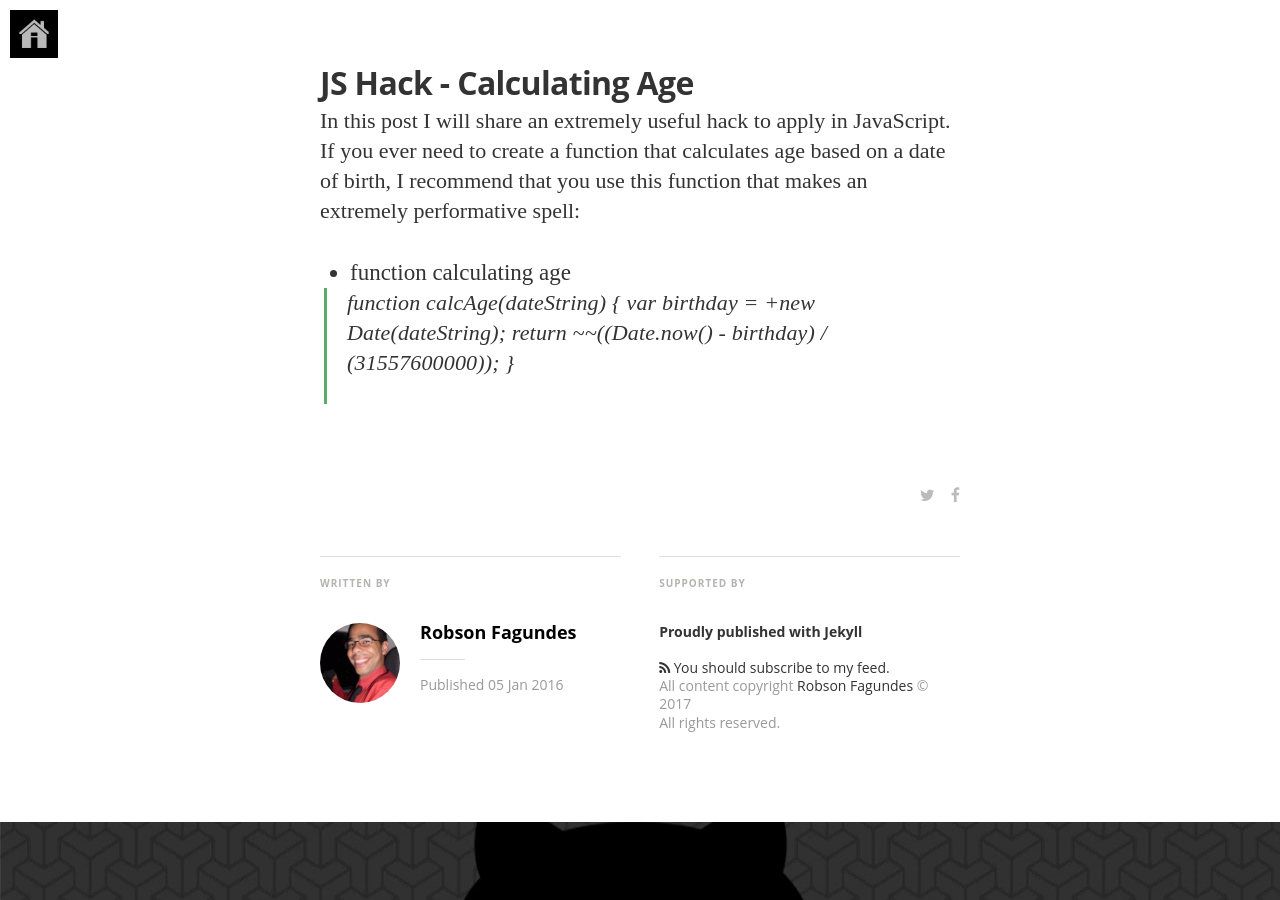
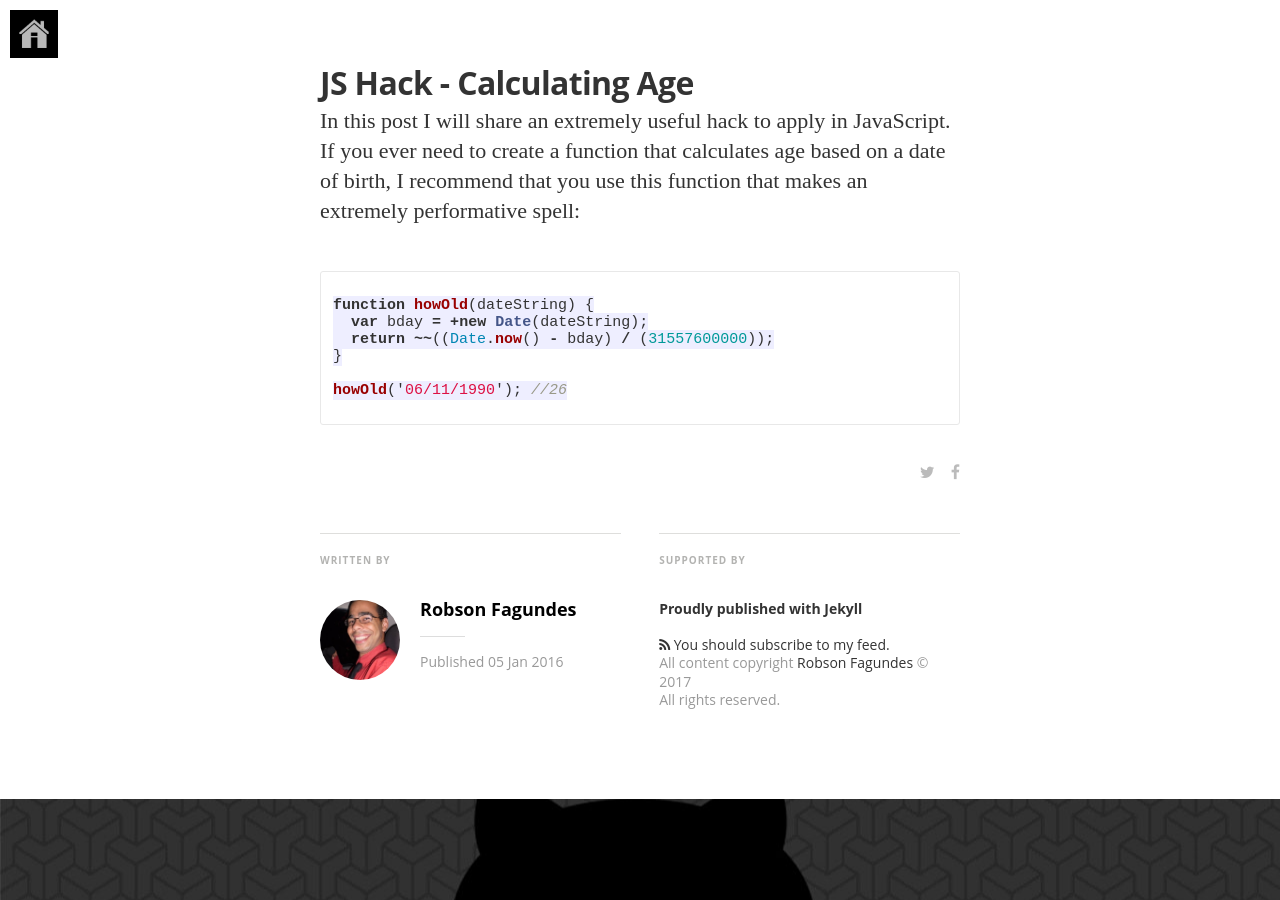
Before and after one commit to robsonfagundes/robsonfagundes.github.io, a Jekyll site: the page built from _posts/2016-01-05-jshack1.markdown, in a window 1280 px wide and 900 px high, scrolled down 1054 px. Built offline with Jekyll 4.4.1, drawn with Linux system fonts in a browser that asks for light colours; nearby versions of some CDN libraries; some web fonts are replaced; some of the changed text lies outside the part shown.

Commit message:
Update post - js hack 1
Update post - js hack 1

````diff
--- a/_posts/2016-01-05-jshack1.markdown
+++ b/_posts/2016-01-05-jshack1.markdown
@@ -12,8 +12,13 @@ JS Hack - Calculating Age
 In this post I will share an extremely useful hack to apply in JavaScript.
 If you ever need to create a function that calculates age based on a date of birth, I recommend that you use this function that makes an extremely performative spell:
 
-- function calculating age
-> function calcAge(dateString) {
->   var birthday = +new Date(dateString);
->   return ~~((Date.now() - birthday) / (31557600000));
-> }
+```javascript
+
+function howOld(dateString) {
+  var bday = +new Date(dateString);
+  return ~~((Date.now() - bday) / (31557600000));
+}
+
+howOld('06/11/1990'); //26
+
+```
````
